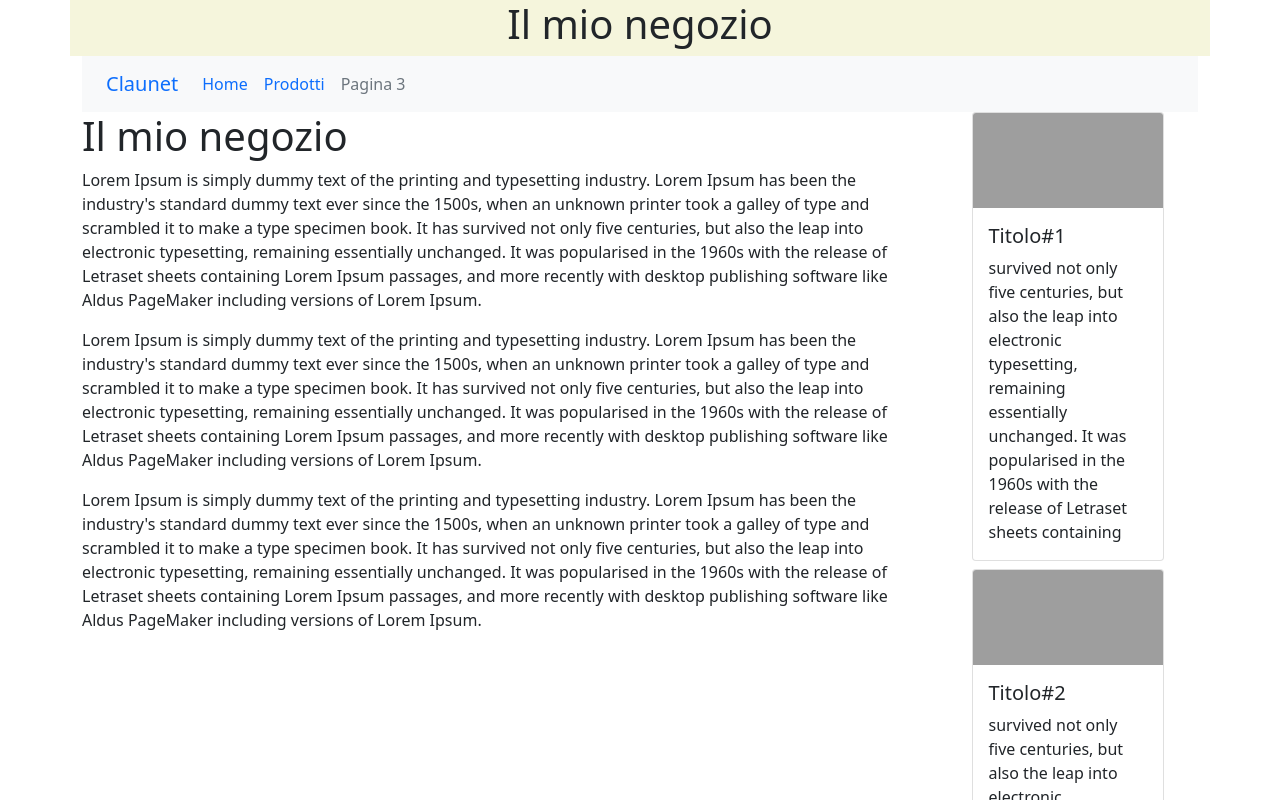
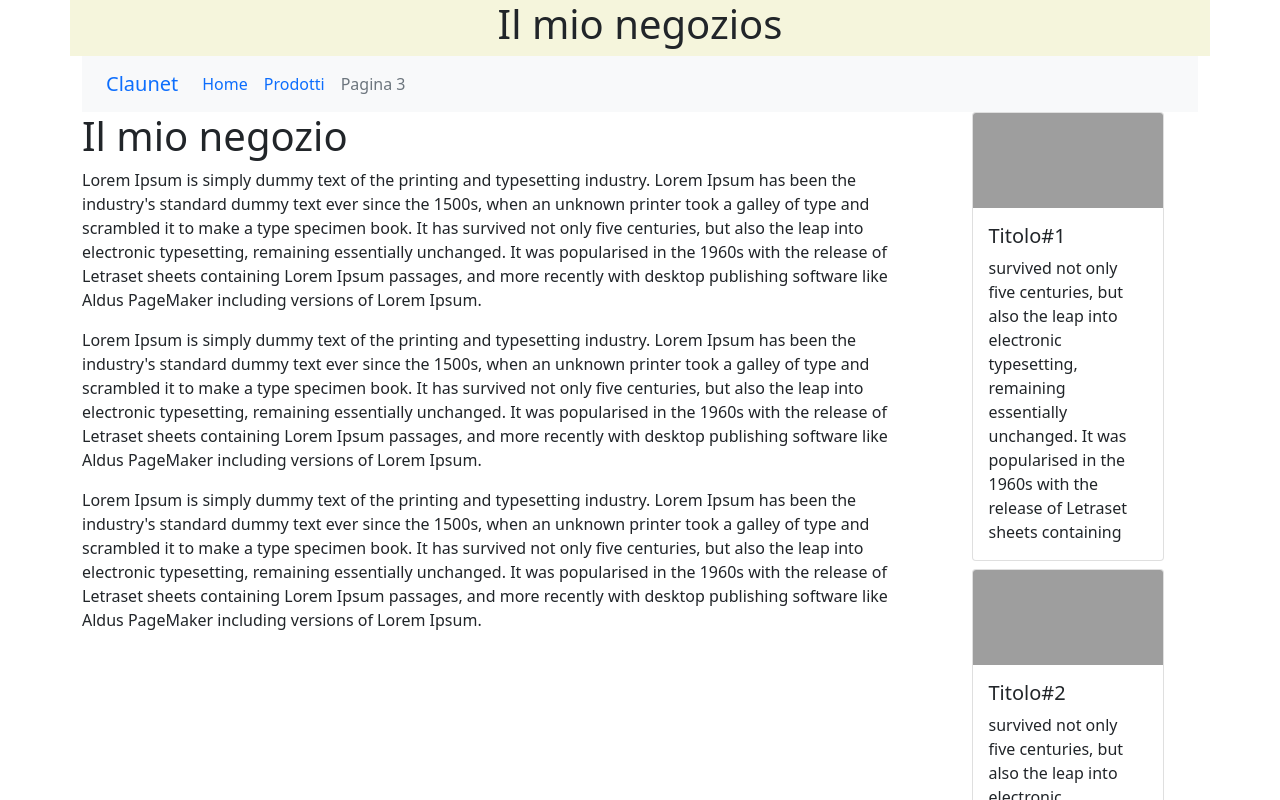
Before and after one commit to emace77/progettoGLM, a Vue app: page / in a window 1280 px wide. Shown: the top 800 px of the page. Built offline with nearby package versions, Linux system fonts and the light colour scheme; grey boxes are pictures that could not be loaded; the HTML template or start-up script is replaced by a standard one.

Commit message:
headerbar il mio negozios

```diff
--- a/src/components/HeaderBar.vue
+++ b/src/components/HeaderBar.vue
@@ -1,5 +1,5 @@
 <template>
-  <h1 class="text-center">Il mio negozio</h1>
+  <h1 class="text-center">Il mio negozios</h1>
 </template>
 
 <script>
```
